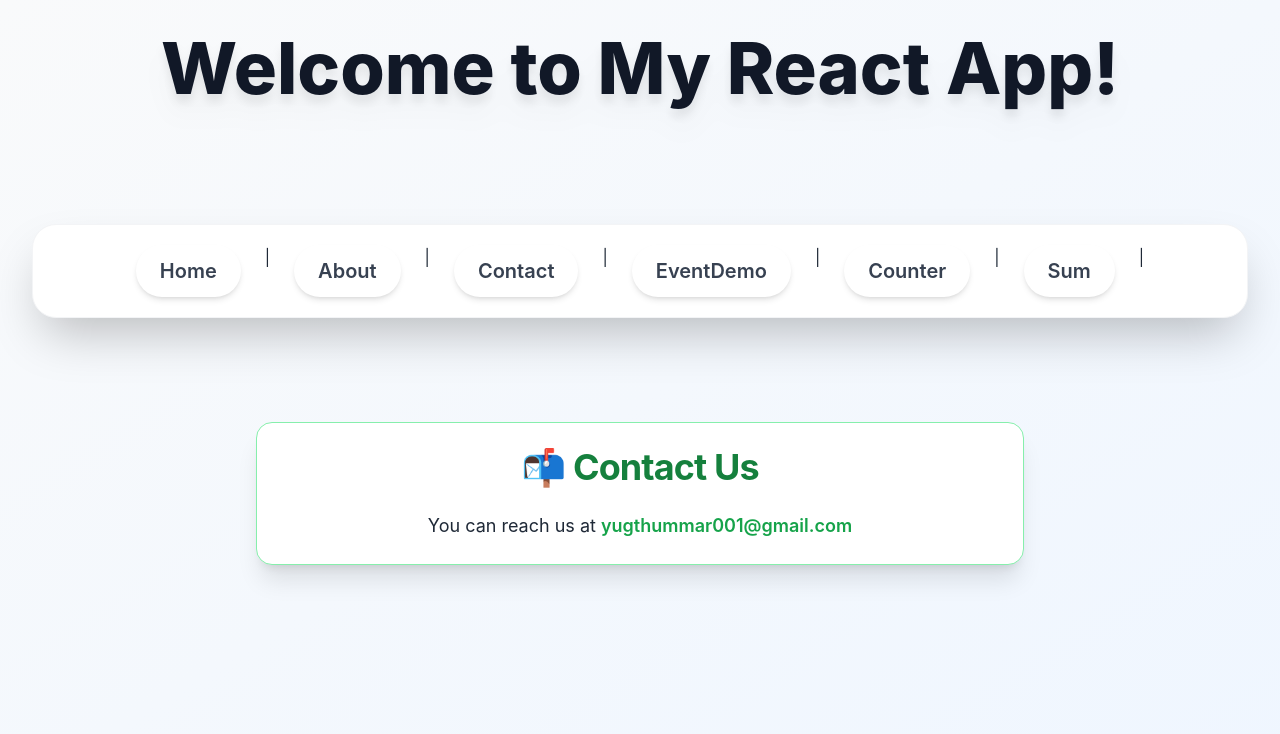
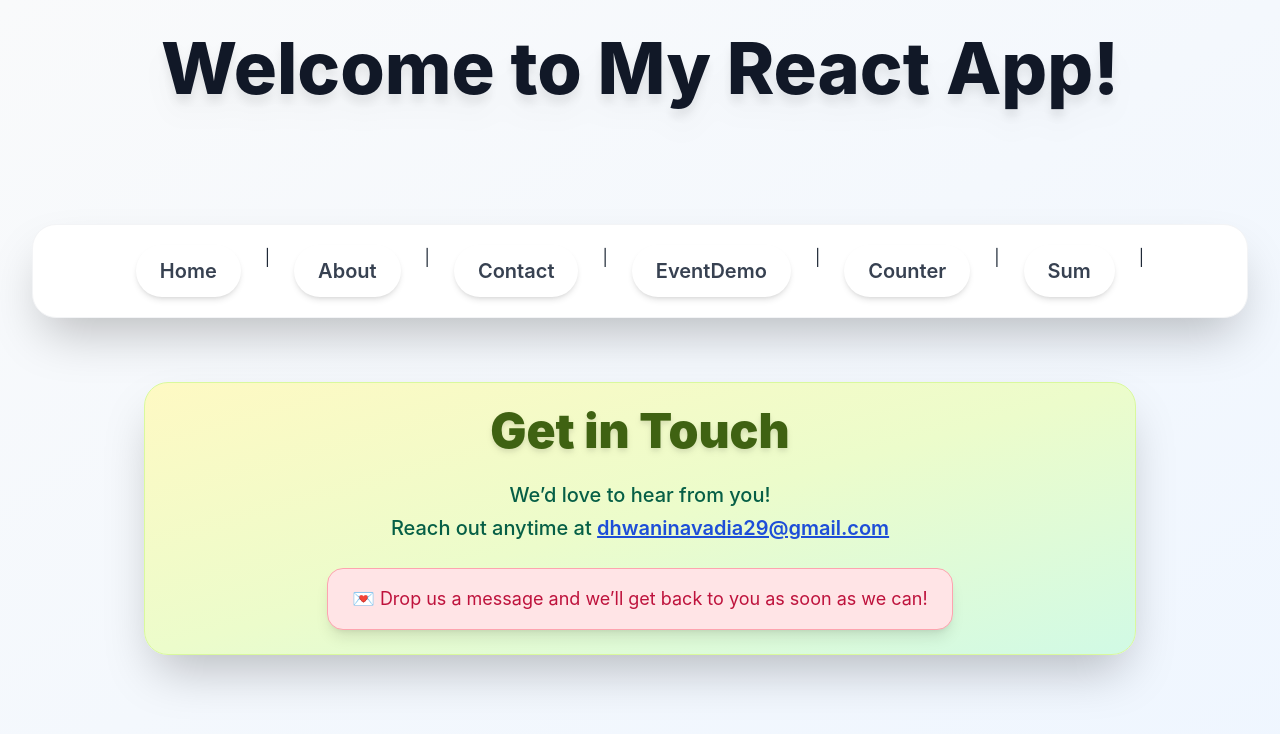
Before and after one commit to DhwaniNavadia/react-ui-learn, a React (Vite) app: page /contact in a window 1280 px wide. Shown: the top 734 px of the page. Built offline with nearby package versions, Linux system fonts and the light colour scheme.

Commit message:
Update Contact.jsx

```diff
--- a/src/Contact.jsx
+++ b/src/Contact.jsx
@@ -1,16 +1,24 @@
 import React from 'react';
 
 function Contact() {
-  return (
-    <div className="p-6 max-w-3xl mx-auto mt-10 bg-white rounded-2xl shadow-xl border border-green-300">
-      <h1 className="text-4xl font-bold text-center text-green-700 mb-6 tracking-tight">
-        📬 Contact Us
-      </h1>
-      <p className="text-lg text-gray-800 text-center leading-relaxed">
-        You can reach us at <a href="mailto:yugthummar001@gmail.com" className="text-green-600 font-semibold hover:underline">yugthummar001@gmail.com</a>
-      </p>
-    </div>
-  );
+    return (
+        <div className="p-6 bg-gradient-to-br from-yellow-100 via-lime-100 to-emerald-100 rounded-3xl shadow-2xl border border-lime-200 mb-10">
+            <h1 className="text-5xl font-black text-lime-800 text-center mb-6 drop-shadow-md">
+                Get in Touch
+            </h1>
+
+            <p className="text-xl text-emerald-800 text-center leading-relaxed font-medium">
+                We’d love to hear from you! <br />
+                Reach out anytime at <span className="font-semibold underline text-blue-700">dhwaninavadia29@gmail.com</span>
+            </p>
+
+            <div className="mt-6 flex justify-center">
+                <div className="bg-rose-100 border border-rose-300 text-rose-700 px-6 py-4 rounded-2xl shadow-lg text-center text-lg">
+                    💌 Drop us a message and we’ll get back to you as soon as we can!
+                </div>
+            </div>
+        </div>
+    );
 }
 
 export default Contact;
```
